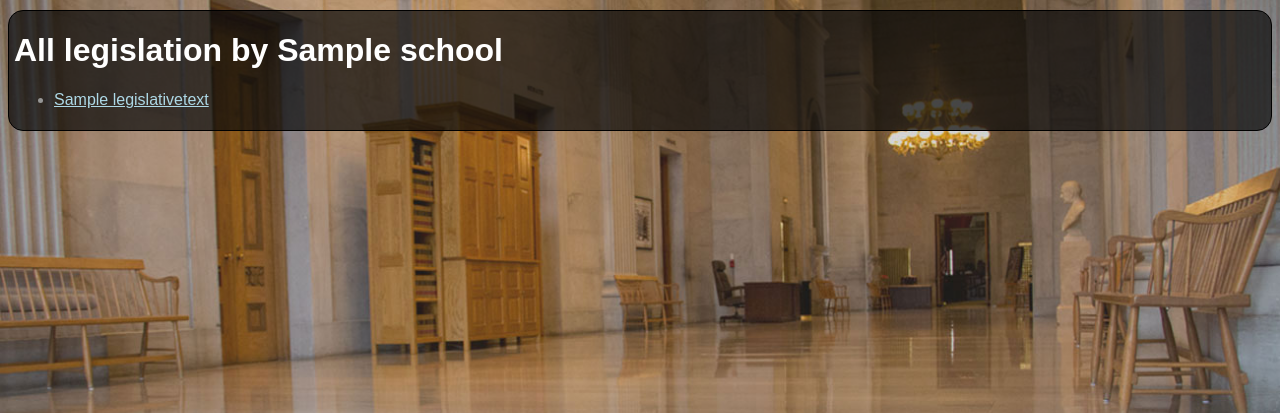
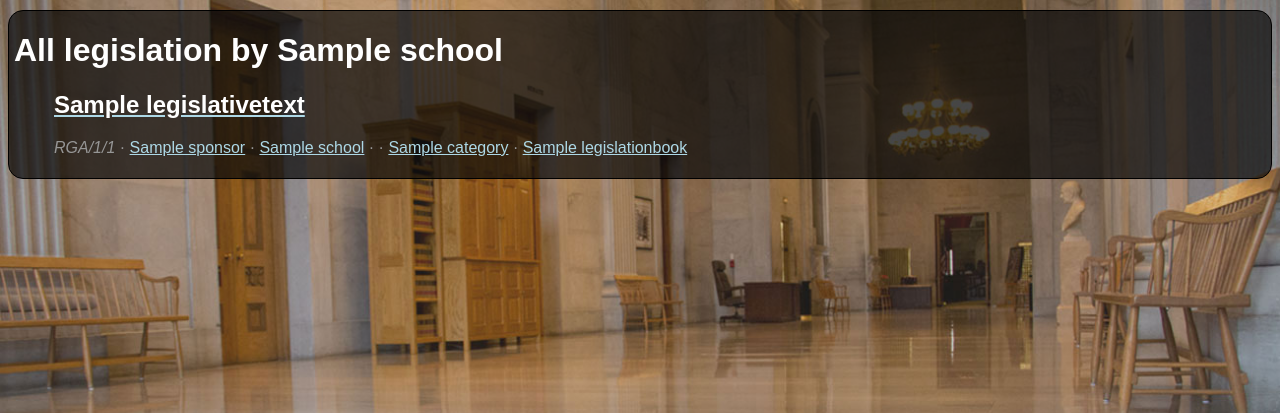
Before and after one commit to stupidcomputer/yig, a Django app: page /explorer/schools/1/ in a window 1280 px wide. Shown: the part 35-448 px from the top of the page. Run offline with Django 4.2, Linux system fonts and the light colour scheme; tables that the repository leaves empty hold one stand-in row (values such as "Sample post").

Commit message:
feature: refactor bill display into components

```diff
--- /dev/null
+++ b/franklincce/explorer/templates/explorer/comp_legislation.html
@@ -0,0 +1,38 @@
+{% comment %}
+This is a component -- I'm only using this because:
+    1. I'm too lazy to install django-components, and
+    2. This is the only time a component is necessary, so it doesn't make
+       any sense to take on an extra dependancy.
+{% endcomment %}
+<div class="legcomponent">
+    <a href="/explorer/legislation/{{ legislation.id }}"><h2 class="legtitle">{{ legislation.legislation_title }}</h2></a>
+
+    <div class="legmetadata">
+        <p>
+            <i>{{ legislation.assembly }}/{{ legislation.committee }}/{{ legislation.docket_order }}</i>
+
+            &middot;
+
+            {% for sponsor in legislation.sponsors.all %}
+            <a href="/explorer/sponsors/{{ sponsor.id }}">{{ sponsor.name }}</a>{% if not forloop.last %}, {% endif %}
+            {% endfor %}
+
+            &middot;
+
+            <a href="/explorer/schools/{{ legislation.school.id }}">{{ legislation.school }}</a>
+
+            &middot;
+
+            {% if legislation.country %}
+            <a href="/explorer/countries/{{ legislation.country.id }}"></a>
+
+            &middot;
+            {% endif %}
+            <a href="/explorer/categories/{{ legislation.category.id }}">{{ legislation.category }}</a>
+
+            &middot;
+
+            <a href="/explorer/conference/{{ legislation.from_book.id }}">{{ legislation.from_book.name }}</a>
+        </p>
+    </div>
+</div>
--- a/franklincce/explorer/templates/explorer/results.html
+++ b/franklincce/explorer/templates/explorer/results.html
@@ -6,10 +6,12 @@
 <div class="boxed">
     <h1>{{ result_name }}</h1>
 
+    {% autoescape off %}
     <ul>
         {% for text in legislation %}
-        <li><a href="/explorer/legislation/{{ text.id }}">{{ text.legislation_title }}</a></li>
+        {{ text }}
         {% endfor %}
     </ul>
+    {% endautoescape %}
 </div>
 {% endblock content %}
--- a/franklincce/explorer/views.py
+++ b/franklincce/explorer/views.py
@@ -1,4 +1,5 @@
 from django.shortcuts import get_object_or_404, render
+from django.template.loader import render_to_string
 from django.urls import reverse
 from django.http import HttpResponse
 
@@ -33,6 +34,11 @@ def all(request):
         "legislative_texts": legislative_texts,
     }
     return render(request, "explorer/all.html", context)
+
+def legislation_to_html(legislation):
+    return render_to_string("explorer/comp_legislation.html", {
+        "legislation": legislation,
+    })
 
 def view_legislation(request, legislation_id):
     legislation = get_object_or_404(LegislativeText, pk=legislation_id)
@@ -92,9 +98,11 @@ def get_all_classified_by_id(request, model_id):
 def get_all_by_x(model):
     def wrapped(request, model_id):
         instance = get_object_or_404(model, pk=model_id)
+        legislation = instance.legislativetext_set.all()
+        legislation = [legislation_to_html(i) for i in legislation]
         return render(request, "explorer/results.html", {
             "result_name": "All legislation by {}".format(instance.name),
-            "legislation": instance.legislativetext_set.all()
+            "legislation": legislation
         })
 
     return wrapped
@@ -144,15 +152,17 @@ def handle_search(request):
     sponsor_results = f(sponsors__name__icontains=query)
     country_results = f(country__name__icontains=query)
 
+    results = text_results.union(
+        title_results,
+        school_results,
+        sponsor_results,
+        country_results
+    )
+    results = [legislation_to_html(i) for i in results]
 
     return render(request, "explorer/results.html", {
         "result_name": "Results for search term '{}'".format(query),
-        "legislation": text_results.union(
-            title_results,
-            school_results,
-            sponsor_results,
-            country_results
-        )
+        "legislation": results
     })
 
 get_all_by_school = get_all_by_x(School)
```
